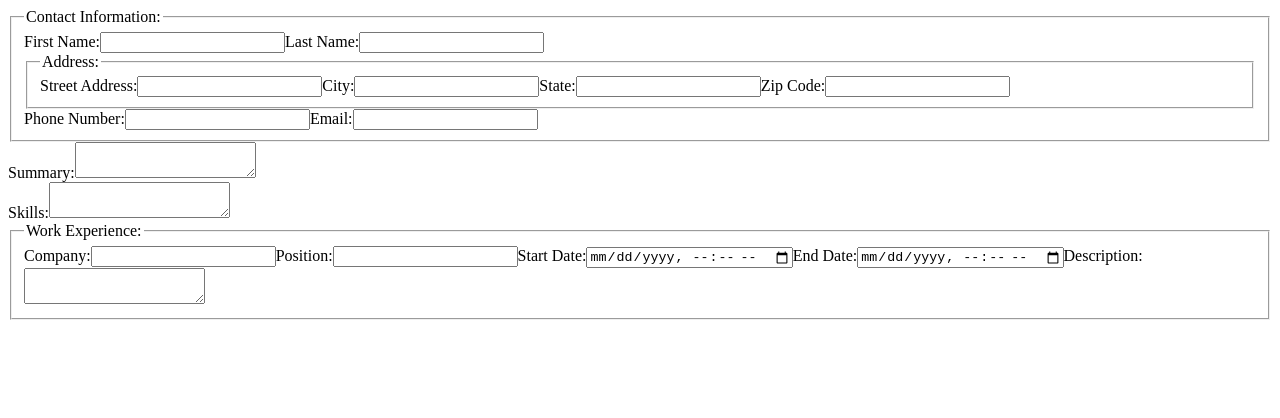
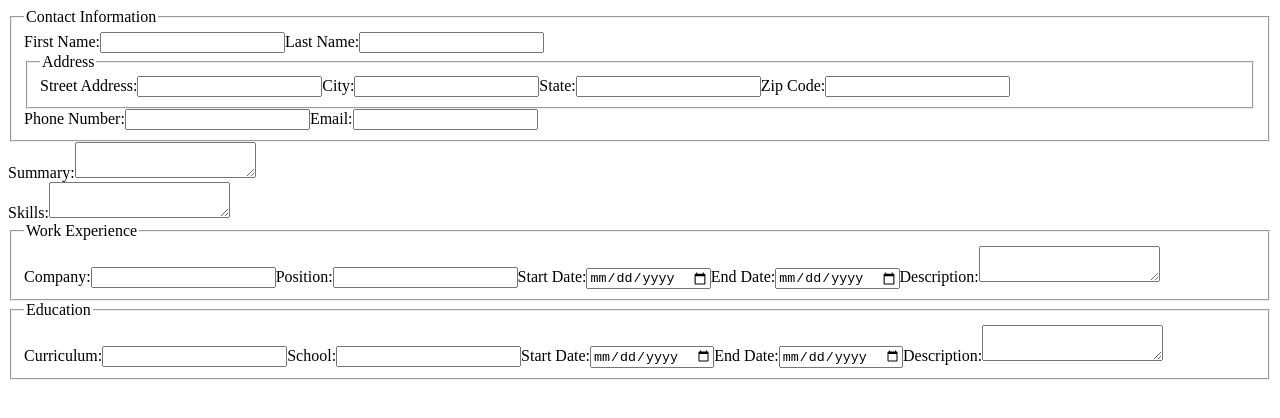
Before and after one commit to olsenjames1116/cv-application, a React (Create React App) app: page / in a window 1280 px wide. Shown: the top 418 px of the page. Built offline with nearby package versions, Linux system fonts and the light colour scheme.

Commit message:
Education input is displayed to the page

```diff
--- a/src/components/ContactInput.js
+++ b/src/components/ContactInput.js
@@ -4,13 +4,13 @@ export default class ContactInput extends React.Component {
     render() {
         return (
             <fieldset>
-            <legend>Contact Information:</legend>
+            <legend>Contact Information</legend>
             <label htmlFor='firstName'>First Name:</label>
             <input type='text' id='firstName'></input>
             <label htmlFor='lastName'>Last Name:</label>
             <input type='text' id='lastName'></input>
             <fieldset>
-                <legend>Address:</legend>
+                <legend>Address</legend>
                 <label htmlFor='street'>Street Address:</label>
                 <input type='text' id='street'></input>
                 <label htmlFor='city'>City:</label>
--- /dev/null
+++ b/src/components/EducationInput.js
@@ -0,0 +1,23 @@
+import React from "react";
+
+export default class EducationInput extends React.Component {
+    render() {
+        return (
+            <fieldset>
+                <legend>Education</legend>
+                <div>
+                    <label htmlFor='curriculum'>Curriculum:</label>
+                    <input type='text' id='curriculum'></input>
+                    <label htmlFor='school'>School:</label>
+                    <input type='text' id='school'></input>
+                    <label htmlFor='schoolStart'>Start Date:</label>
+                    <input type='date' id='schoolStart'></input>
+                    <label htmlFor='schoolEnd'>End Date:</label>
+                    <input type='date' id='schoolEnd'></input>
+                    <label htmlFor='schoolDescription'>Description:</label>
+                    <textarea id='schoolDescription'></textarea>
+                </div>
+            </fieldset>
+        );
+    }
+}
--- a/src/components/Input.js
+++ b/src/components/Input.js
@@ -3,6 +3,7 @@ import ContactInput from './ContactInput';
 import SummaryInput from './SummaryInput';
 import SkillsInput from './SkillsInput';
 import WorkInput from './WorkInput';
+import EducationInput from './EducationInput';
 
 export default class Input extends React.Component {
     render() {
@@ -12,6 +13,7 @@ export default class Input extends React.Component {
                 <SummaryInput />
                 <SkillsInput />
                 <WorkInput />
+                <EducationInput />
             </form>
         );
     }
--- a/src/components/WorkInput.js
+++ b/src/components/WorkInput.js
@@ -4,18 +4,18 @@ export default class WorkInput extends React.Component {
     render() {
         return (
             <fieldset>
-                <legend>Work Experience:</legend>
+                <legend>Work Experience</legend>
                 <div>
                     <label htmlFor='company'>Company:</label>
                     <input type='text' id='company'></input>
                     <label htmlFor='position'>Position:</label>
                     <input type='text' id='position'></input>
-                    <label htmlFor='startDate'>Start Date:</label>
-                    <input type='datetime-local' id='startDate'></input>
-                    <label htmlFor='endDate'>End Date:</label>
-                    <input type='datetime-local' id='endDate'></input>
-                    <label htmlFor='description'>Description:</label>
-                    <textarea id='description'></textarea>
+                    <label htmlFor='workStart'>Start Date:</label>
+                    <input type='date' id='workStart'></input>
+                    <label htmlFor='workEnd'>End Date:</label>
+                    <input type='date' id='workEnd'></input>
+                    <label htmlFor='workDescription'>Description:</label>
+                    <textarea id='workDescription'></textarea>
                 </div>
             </fieldset>
         );
```
